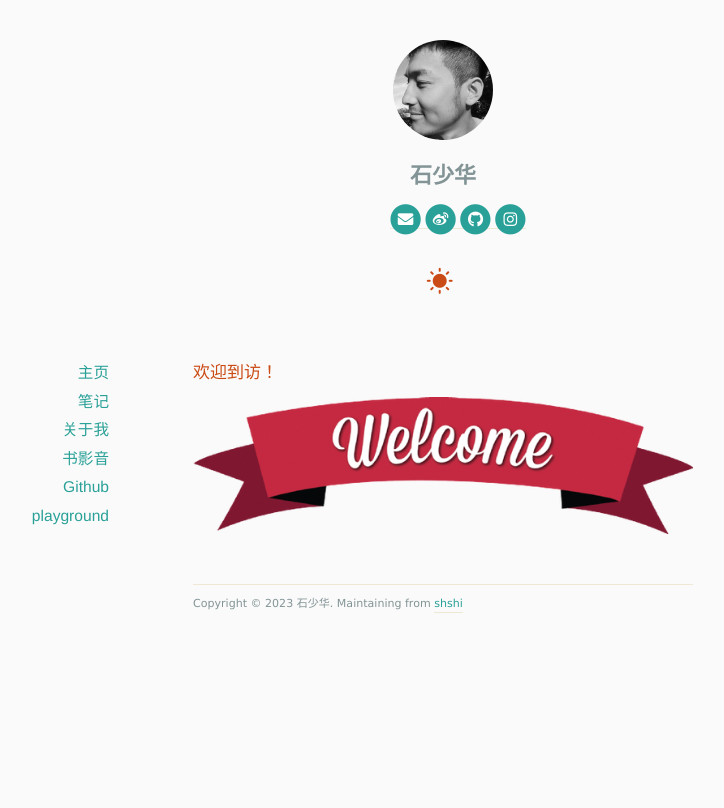
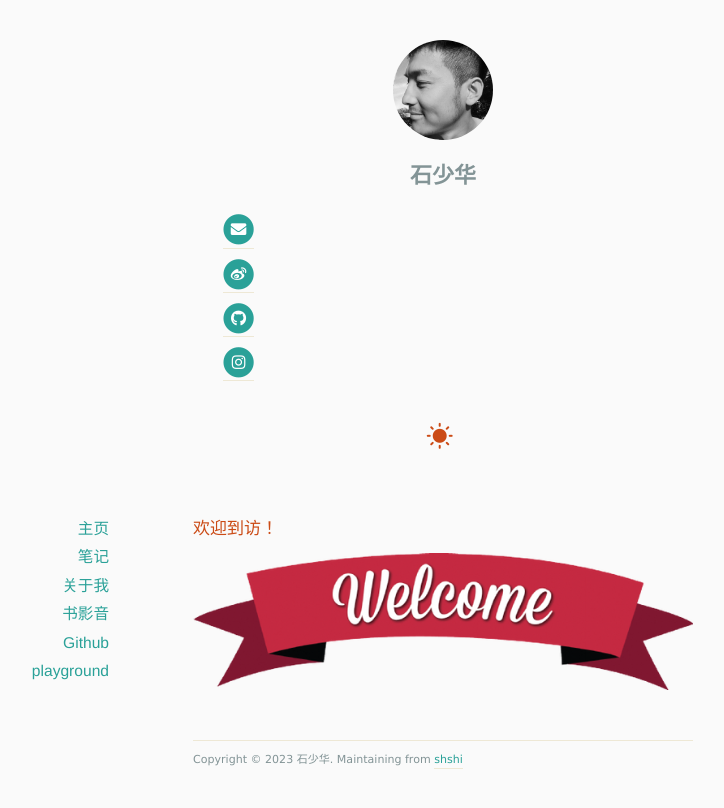
Before and after one commit to shshi/shishaohua.github.io, a Jekyll site: the page built from docs/index.html, in a window 1280 px wide. Shown: the top 808 px of the page, without its empty margins (197-921 px from the left). Built offline with Jekyll 4.4.1, drawn with Linux system fonts in a browser that asks for light colours; nearby versions of some CDN libraries; the list of posts is cut into pages by our own code.

Commit message:
Update style.css

```diff
--- a/docs/assets/css/style.css
+++ b/docs/assets/css/style.css
@@ -45,8 +45,8 @@
 }
 
 .social-layer {
-  display: inline-block;
-  text-align: center;
+  display: flex;
+  align-items: center;
   width: 100%;
   color: lighten(gray, 30%);
   font-size: 0.9em;
@@ -57,7 +57,8 @@
 }
 
 .social-icons ul li{
-  display: inline;
+  display: flex;
+  justify-content: center;
 }
 
 a, a:active, a:visited {
```
